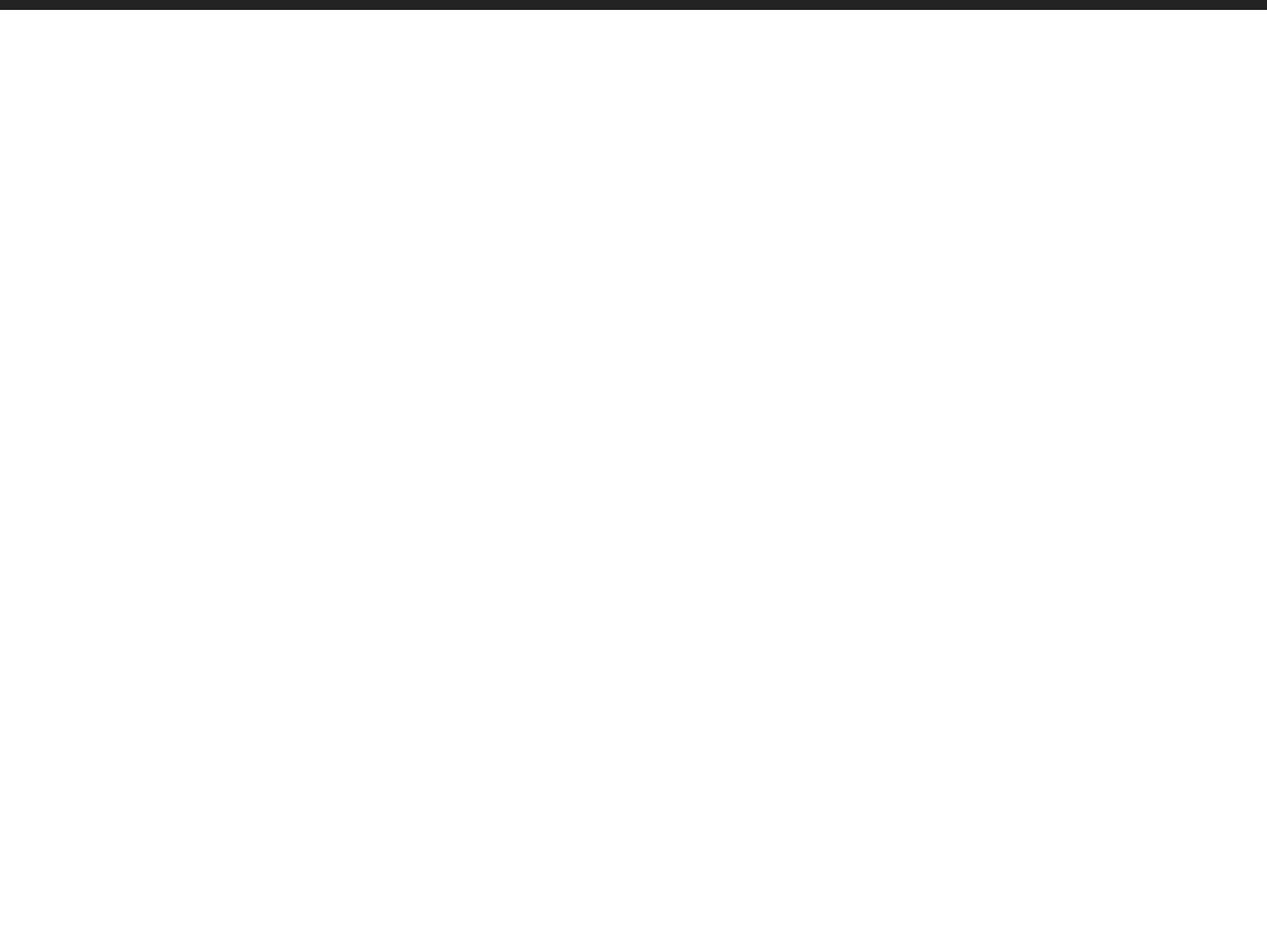
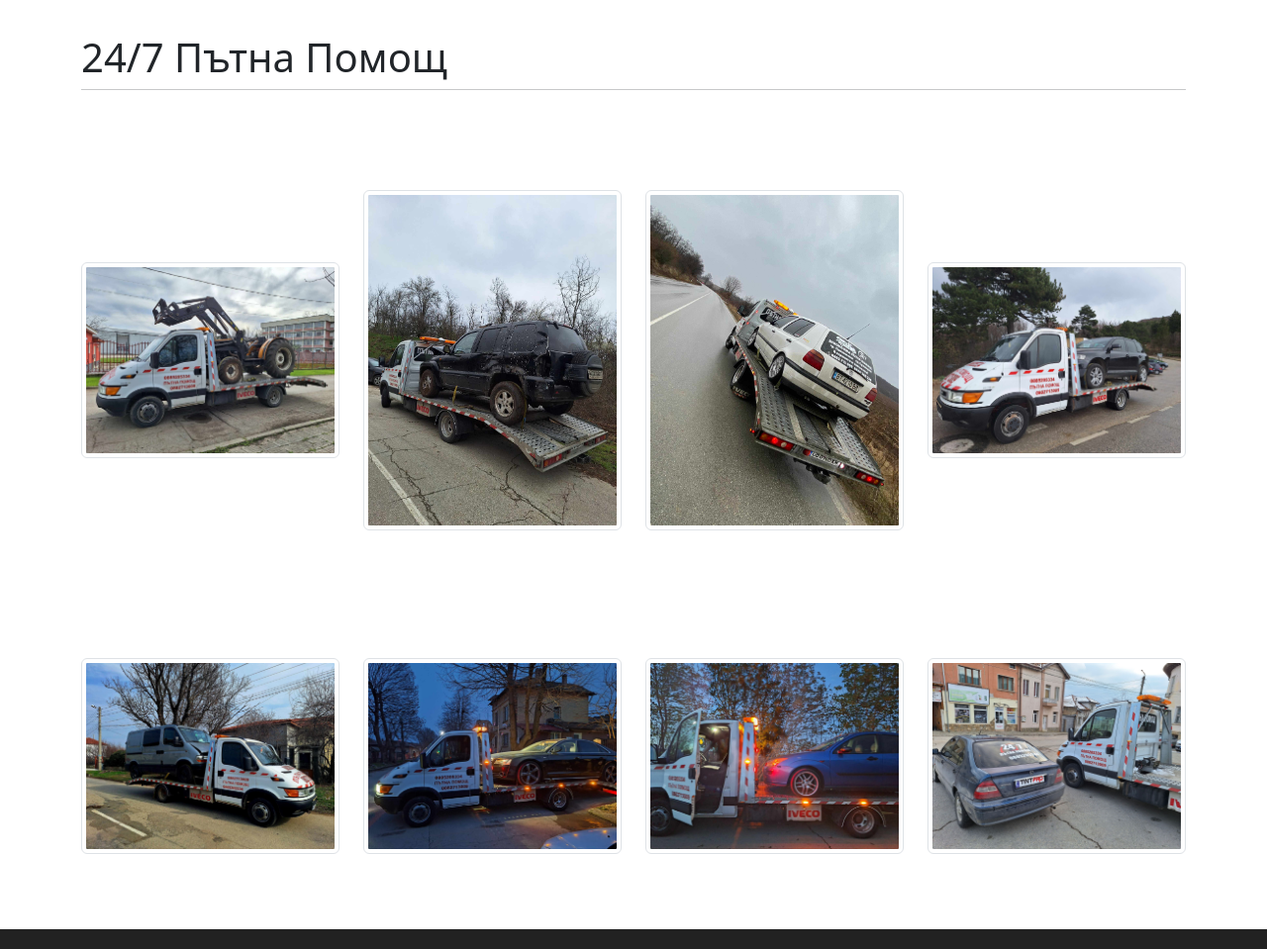
Before and after one commit to Aleksk974/TintPro, a website: page gallery.html in a window 1280 px wide. Shown: the part 1070-2029 px from the top of the page at 99% size. Before the commit the page ends 1080 px from the top, so only its background shows below. Drawn offline with nearby package versions, Linux system fonts and the light colour scheme.

Commit message:
Gallery pics added

```diff
--- a/css/gallery.css
+++ b/css/gallery.css
@@ -15,3 +15,7 @@
   .gallery-heading{
     align-items: center;
   }
+
+  .gallery-container-two{
+    margin-top: 7em;
+  }
--- a/gallery.html
+++ b/gallery.html
@@ -8,7 +8,6 @@
     <link rel="stylesheet" href="css/site.css">
 </head>
 <body>
-<!-- Top navbar -->
 <nav class="navbar navbar-expand-lg bg-light">
     <div class="container-fluid">
       <img src="./img/svg/tintpro.svg" style="width: 75px;" alt="" srcset="">
@@ -105,7 +104,54 @@
         </a>
       </div>
     </div>
+  </div>
 
+  <div class="container gallery-container-two">
+    <h1 class="fw-light text-center text-lg-start mt-4 mb-0 gallery-heading">24/7 Пътна Помощ</h1>
+    <hr class="mt-2 mb-5">
+    <div class="row text-center text-lg-start">
+
+      <div class="col-lg-3 col-md-4 col-6">
+        <a href="#" class="d-block mb-4 h-100">
+          <img class="img-fluid img-thumbnail" src="./img/Towing-Photos/platform1.jpg" alt="">
+        </a>
+      </div>
+      <div class="col-lg-3 col-md-4 col-6">
+        <a href="#" class="d-block mb-4 h-100">
+          <img class="img-fluid img-thumbnail" src="./img/Towing-Photos/platform2.jpg" alt="">
+        </a>
+      </div>
+      <div class="col-lg-3 col-md-4 col-6">
+        <a href="#" class="d-block mb-4 h-100">
+          <img class="img-fluid img-thumbnail" src="./img/Towing-Photos/platform3.jpg" alt="">
+        </a>
+      </div>
+      <div class="col-lg-3 col-md-4 col-6">
+        <a href="#" class="d-block mb-4 h-100">
+          <img class="img-fluid img-thumbnail" src="./img/Towing-Photos/platform4.jpg" alt="">
+        </a>
+      </div>
+      <div class="col-lg-3 col-md-4 col-6">
+        <a href="#" class="d-block mb-4 h-100">
+          <img class="img-fluid img-thumbnail" src="./img/Towing-Photos/platform5.jpg" alt="">
+        </a>
+      </div>
+      <div class="col-lg-3 col-md-4 col-6">
+        <a href="#" class="d-block mb-4 h-100">
+          <img class="img-fluid img-thumbnail" src="./img/Towing-Photos/platform6.jpg" alt="">
+        </a>
+      </div>
+      <div class="col-lg-3 col-md-4 col-6">
+        <a href="#" class="d-block mb-4 h-100">
+          <img class="img-fluid img-thumbnail" src="./img/Towing-Photos/platform7.jpg" alt="">
+        </a>
+      </div>
+      <div class="col-lg-3 col-md-4 col-6">
+        <a href="#" class="d-block mb-4 h-100">
+          <img class="img-fluid img-thumbnail" src="./img/Towing-Photos/platform-pic.jpg" alt="">
+        </a>
+      </div>
+    </div>
   </div>
 <footer class="site-footer container-fluid">
     <div class="site-info">
```
Also changed, not shown: about.html (+0 -1 lines), contact.html (+0 -1 lines), index.html (+1 -1 lines), img/Towing-Photos/platform1.jpg (added), img/Towing-Photos/platform2.jpg (added), img/Towing-Photos/platform3.jpg (added), img/Towing-Photos/platform4.jpg (added), img/Towing-Photos/platform5.jpg (added), img/Towing-Photos/platform6.jpg (added), img/Towing-Photos/platform7.jpg (added).
